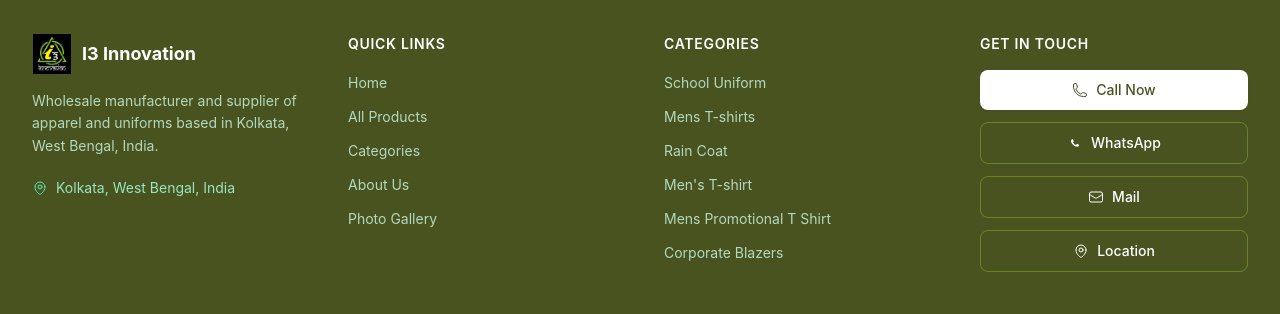
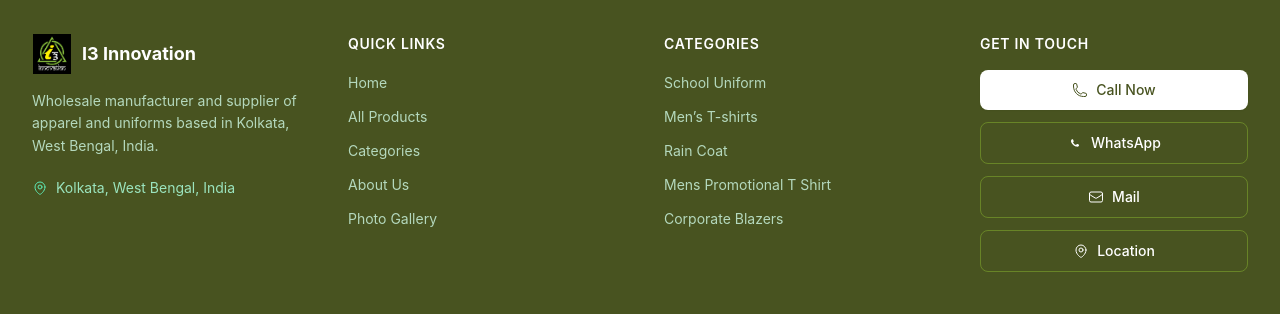
Before and after one commit to soumik7484-art/i3-innovation, a React (Vite) app in the folder website/: page /reviews in a window 1280 px wide. Shown: the part 1886-2200 px from the top of the page. Built offline with nearby package versions, Linux system fonts and the light colour scheme; no server answers.

Commit message:
fix(footer): format Men's T-shirts and remove duplicate entry in footer categories display

```diff
--- a/website/src/components/Footer.jsx
+++ b/website/src/components/Footer.jsx
@@ -117,13 +117,16 @@ export default function Footer() {
           <div>
             <h3 className="text-sm font-semibold text-white uppercase tracking-wider mb-4">Categories</h3>
             <ul className="space-y-2.5">
-              {categories.slice(0, 6).map((cat) => (
+              {categories
+                .slice(0, 6)
+                .filter((cat) => cat.name !== "Men's T-shirt")
+                .map((cat) => (
                   <li key={cat.name}>
                     <Link
                       to={`/products?category=${encodeURIComponent(cat.name)}`}
                       className="text-sm text-emerald-100/80 hover:text-white transition-colors"
                     >
-                    {cat.name}
+                      {cat.name === 'Mens T-shirts' ? 'Men’s T-shirts' : cat.name}
                     </Link>
                   </li>
                 ))}
```
Lines whose indentation alone changed are shown as unchanged.
